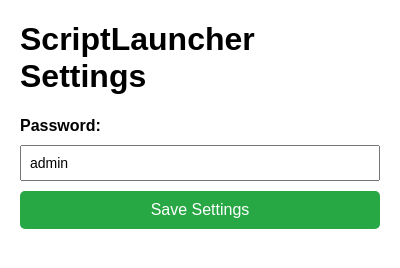
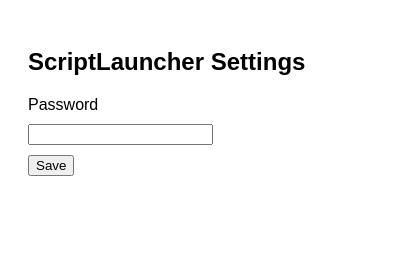
Before and after one commit to josephdadams/ScriptLauncher, an Electron app: page public/settings.html in a window 400 px wide. Drawn offline with Linux system fonts and the light colour scheme; no server answers.

Commit message:
add some feedback/password control

```diff
--- a/public/settings.html
+++ b/public/settings.html
@@ -11,40 +11,35 @@
         <title>ScriptLauncher Settings</title>
         <style>
             body {
-                font-family: Arial, sans-serif;
-                margin: 20px;
+                font-family: sans-serif;
+                padding: 20px;
             }
-            form {
-                display: flex;
-                flex-direction: column;
-                gap: 10px;
+            label,
+            input {
+                display: block;
+                margin-bottom: 10px;
             }
-            label {
+            #feedback {
+                margin-top: 10px;
                 font-weight: bold;
-            }
-            input {
-                padding: 8px;
-                font-size: 14px;
-            }
-            button {
-                padding: 10px 15px;
-                background-color: #28a745;
-                color: white;
-                border: none;
-                cursor: pointer;
-                font-size: 16px;
-                border-radius: 5px;
             }
         </style>
     </head>
     <body>
-        <h1>ScriptLauncher Settings</h1>
+        <h2>ScriptLauncher Settings</h2>
         <form id="settingsForm">
-            <label for="password">Password:</label>
-            <input type="text" id="password" name="password" value="admin" />
-
-            <button type="submit">Save Settings</button>
+            <label for="password">Password</label>
+            <input
+                type="password"
+                id="password"
+                name="password"
+                required
+                minlength="3"
+                autocomplete="off"
+            />
+            <button type="submit">Save</button>
         </form>
-        <script src="./settings.js"></script>
+        <div id="feedback"></div>
+        <script src="settings.js"></script>
     </body>
 </html>
--- a/public/settings.js
+++ b/public/settings.js
@@ -3,17 +3,32 @@
     document.getElementById('password').value = settings.password || 'admin'
 })
 
-// Handle form submission and save the updated settings
-document.getElementById('settingsForm').addEventListener('submit', (event) => {
+const feedback = document.getElementById('feedback')
+const form = document.getElementById('settingsForm')
+
+form.addEventListener('submit', async (event) => {
     event.preventDefault()
 
-    const newSettings = {
-        password: document.getElementById('password').value,
+    const password = document.getElementById('password').value
+
+    if (!password || password.length < 3) {
+        feedback.textContent = 'Password must be at least 3 characters.'
+        feedback.style.color = 'red'
+        return
     }
 
-    // Save the new settings using Electron API
-    window.electronAPI.saveSettings(newSettings).then(() => {
-        // Close the settings window
-        window.close()
-    })
+    const newSettings = { password }
+    const result = await window.electronAPI.saveSettings(newSettings)
+
+    if (result.success) {
+        feedback.textContent = 'Settings saved successfully.'
+        feedback.style.color = 'green'
+        //close out the window after 2 seconds
+        setTimeout(() => {
+            window.close()
+        }, 2000)
+    } else {
+        feedback.textContent = 'Error saving settings: ' + result.error
+        feedback.style.color = 'red'
+    }
 })
```
